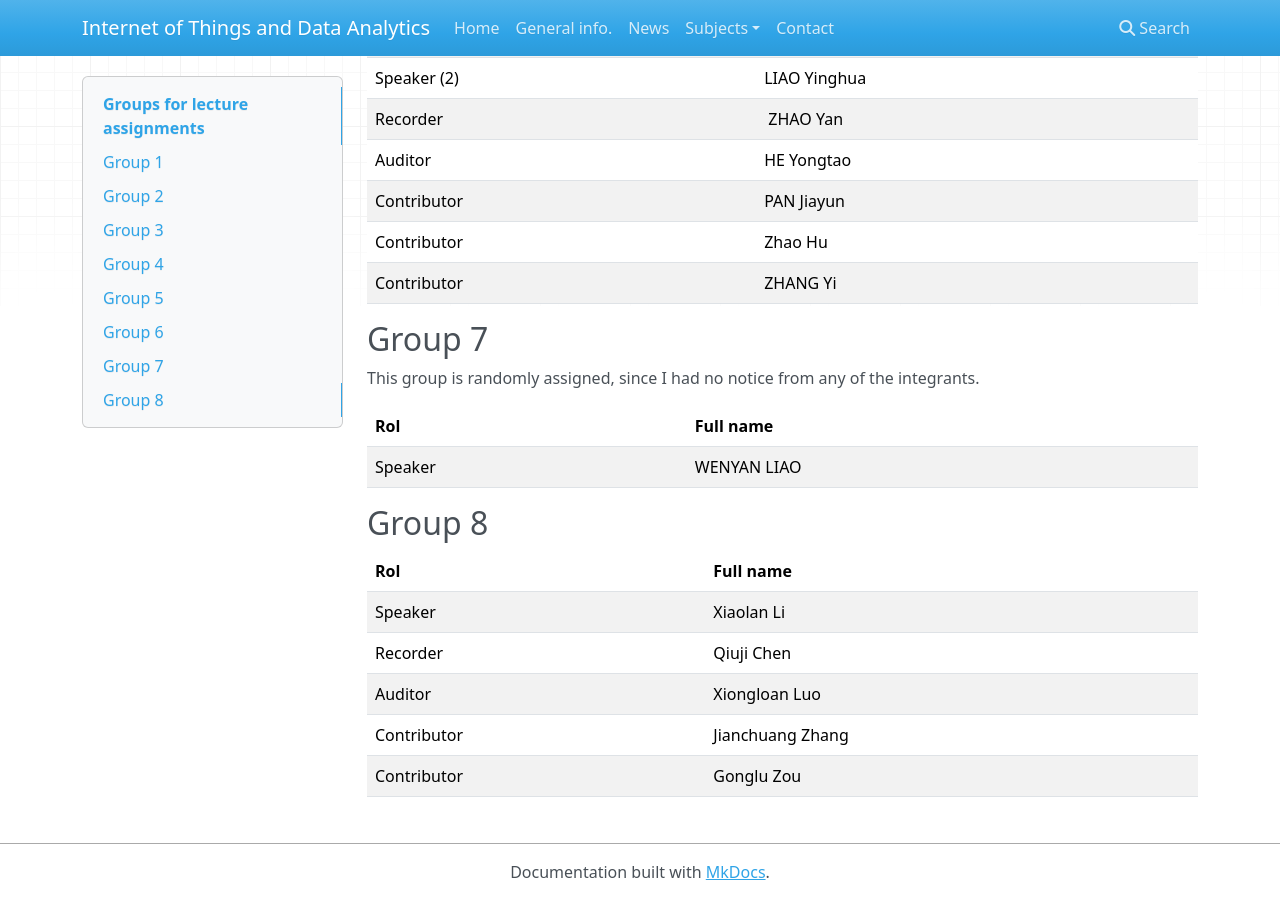
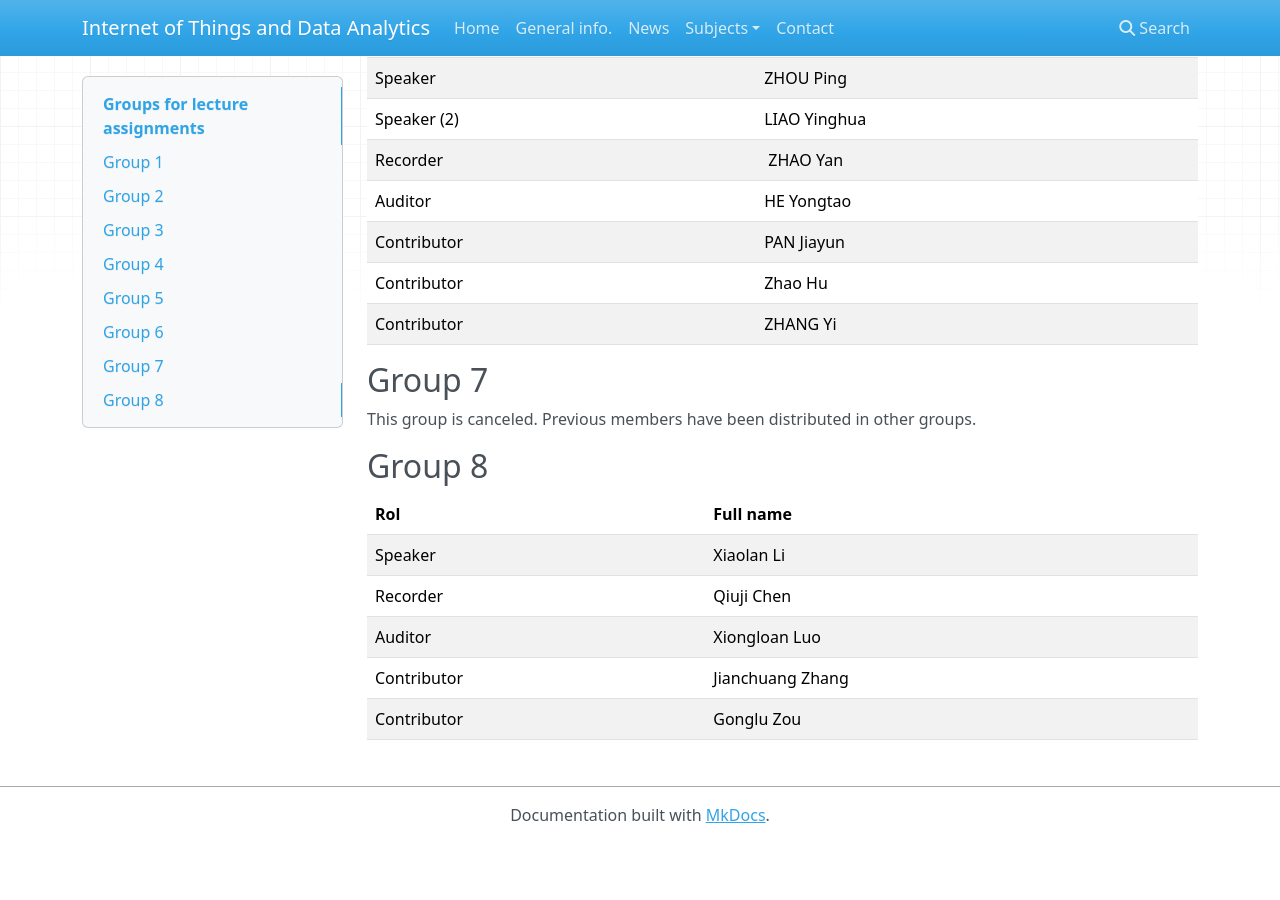
Before and after one commit to iot-da/iot-da.github.io, an MkDocs documentation site: the page built from docs/Subjects/IOTNA/groups.md, in a window 1280 px wide and 900 px high, scrolled down 1990 px. Built offline with MkDocs 1.6.1, drawn with Linux system fonts in a browser that asks for light colours; nearby versions of some CDN libraries; after the commit the page ends 2833 px from its top, so only the background shows below that; some of the changed text lies outside the part shown.

Commit message:
Group modificactions (iotna)

```diff
--- a/docs/Subjects/IOTNA/groups.md
+++ b/docs/Subjects/IOTNA/groups.md
@@ -75,12 +76,8 @@ from any of the integrants.
 
 
 ## Group 7
-This group is randomly assigned, since I had no notice
-from any of the integrants.
+This group is canceled. Previous members have been distributed in other groups.
 
-|  Rol         |         Full name            |
-|--------------|------------------------------|
-|    Speaker      | WENYAN	LIAO |
 
 
 
```
Also changed, not shown: other parts of docs/Subjects/IOTNA/groups.md (+1 -0 lines).
